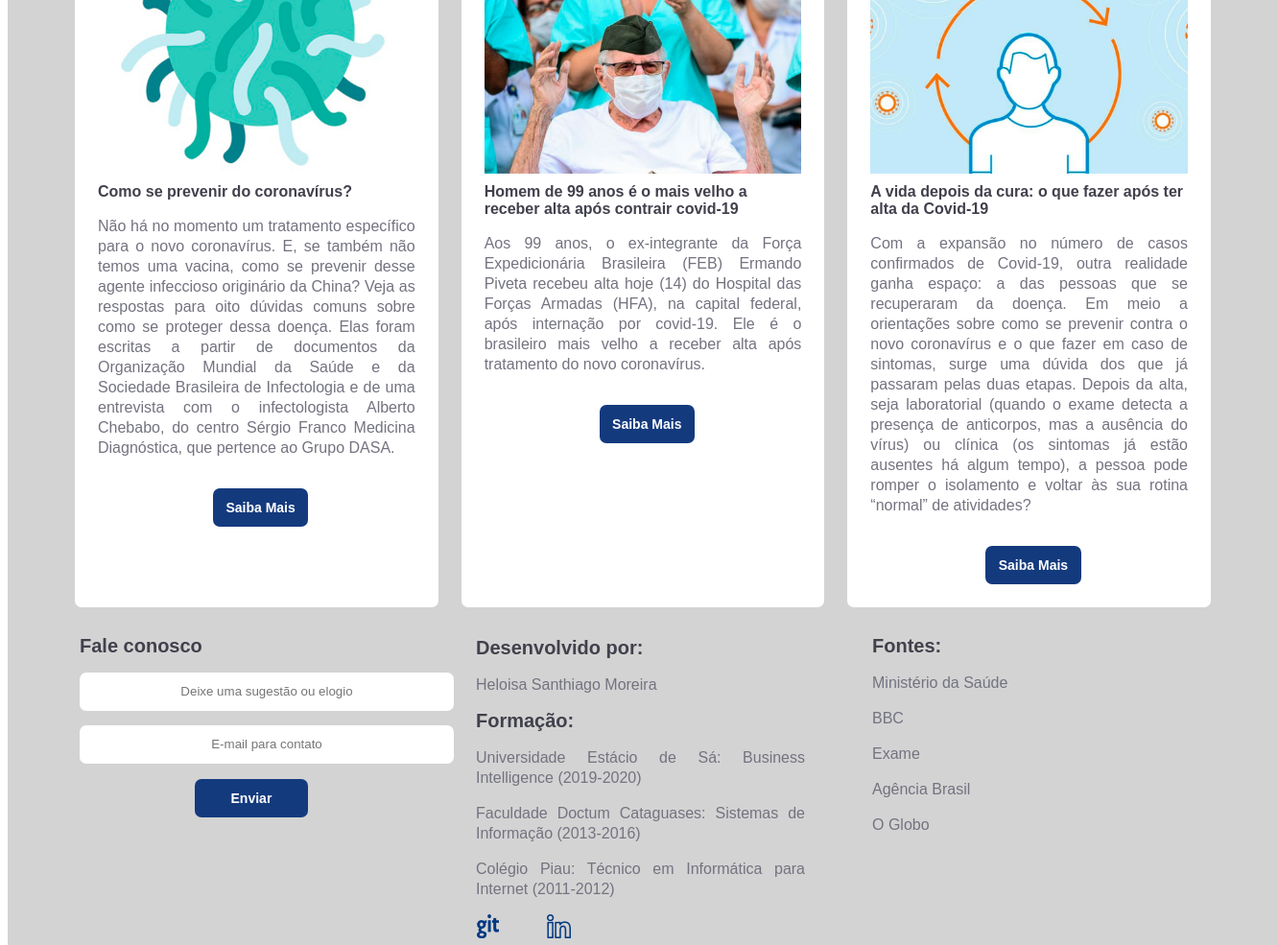
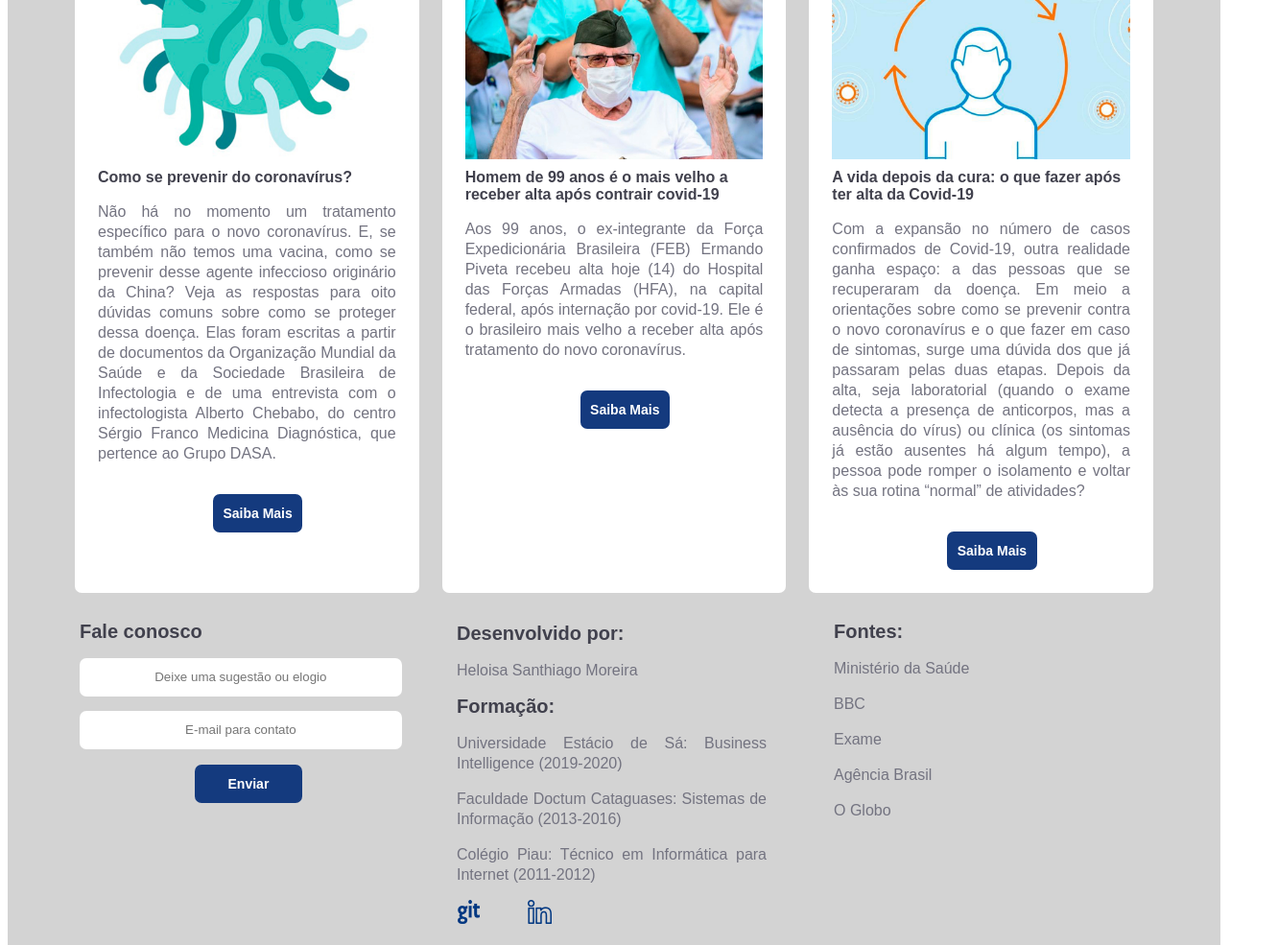
Before and after one commit to heloisasanthiago/covid19, a plain HTML site: page index.html in a window 1280 px wide. Shown: the part 987-1972 px from the top of the page at 96% size, 1332 px wide, since content can reach past the window. Drawn offline with Linux system fonts and the light colour scheme.

Commit message:
Alterando  width do form para 90%

```diff
--- a/styles.css
+++ b/styles.css
@@ -42,7 +42,6 @@
 #container {
     font-family: sans-serif;
     background-color: #d3d3d3;
-    width: 100%;
     max-width: 1320px;
     padding:  30px 30px 30px 30px;
     margin: 0px auto;
@@ -155,13 +154,12 @@
 }
 
 #container #information #contact form input[type="text"], [type="email"]{
-    max-width: 950px;
     margin-top: 15px;
     display: flex;
     border-radius: 7px;
     border: 0 solid;
     left:37%;
-    width:390px;
+    width:90%;
     height:40px;
     text-align: center;
 }
```
